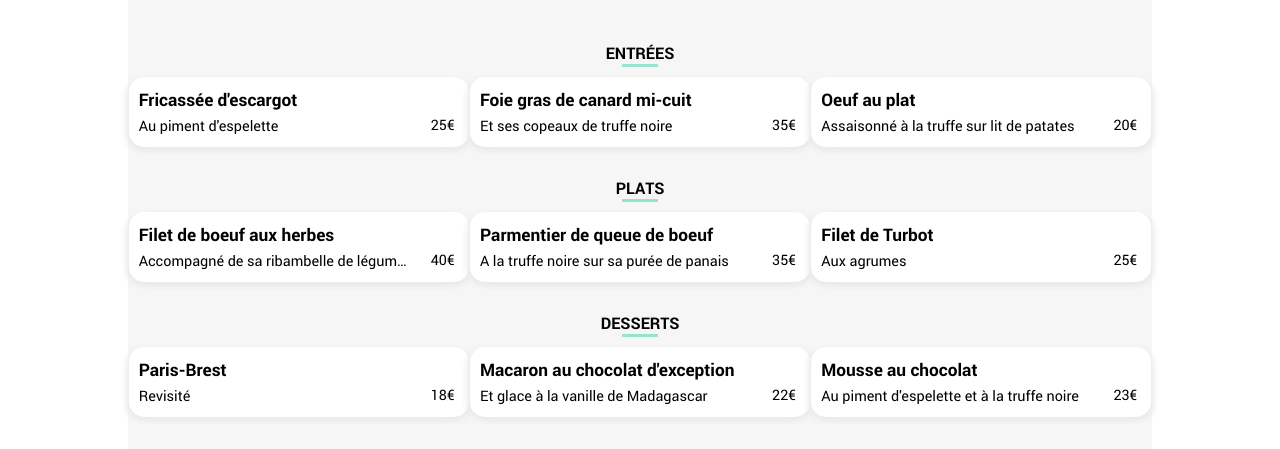
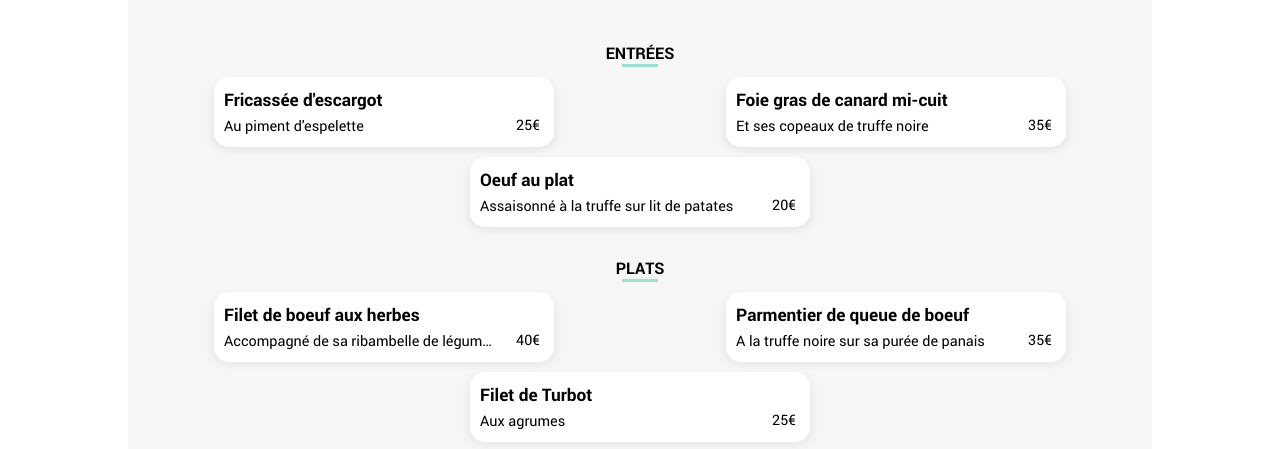
Before and after one commit to Laura398/Laura398-LauraMathieu_3_05032021, a website: page pages/page1.html in a window 1280 px wide. Shown: the part 329-778 px from the top of the page. Drawn offline with Linux system fonts and the light colour scheme.

Commit message:
Modification du display des items pour le responsive

```diff
--- a/sass/components/dishes.scss
+++ b/sass/components/dishes.scss
@@ -47,6 +47,7 @@
 .container {
     display: flex;
     flex-wrap: wrap;
+    justify-content: space-around;
     h2 {
         text-transform: uppercase;
         font-size: 1em;
@@ -76,7 +77,7 @@
         flex-wrap: nowrap;
         align-items: stretch;
         width: 340px;
-        margin: auto;
+        margin: 10px;
         margin-bottom: 10px;
         background-color: white;
         border-radius: 15px;
```
Also changed, not shown: CSS/style.css, 1 other file.
